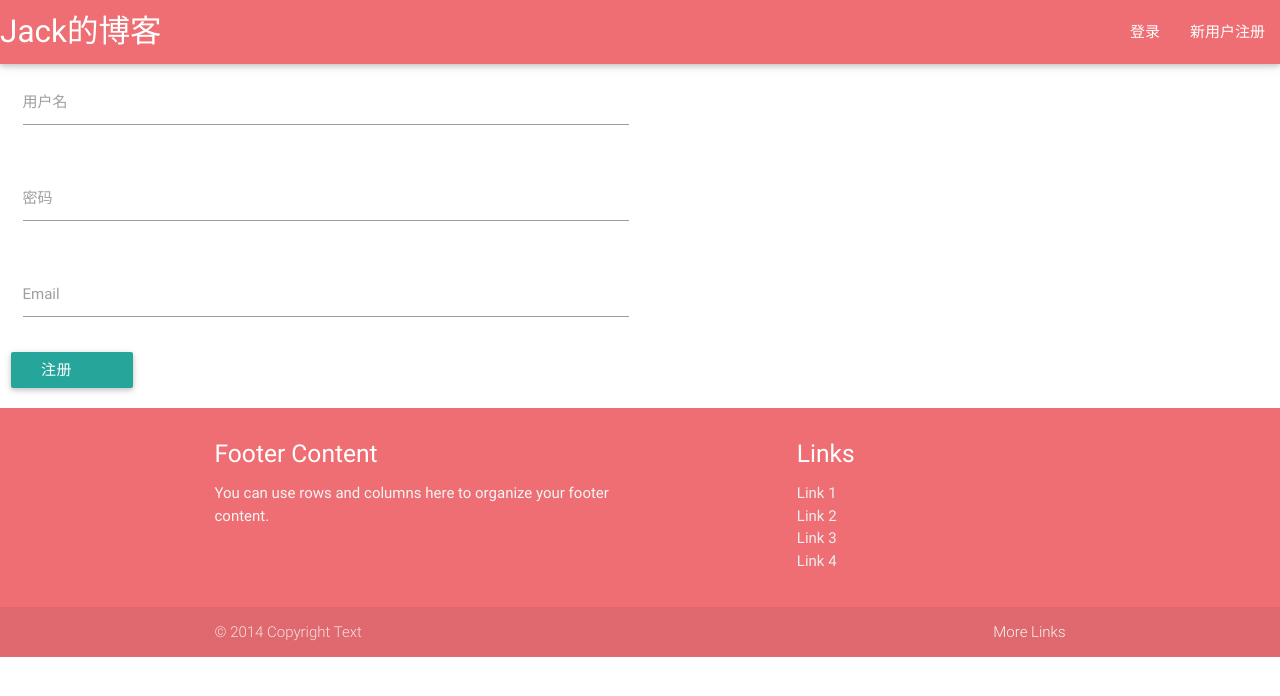
After one commit to Chouzhou/MyselfBlog, a Django app: page /register/ in a window 1280 px wide. The commit adds this page. Shown: the top 696 px of the page. Run offline with Django 3.2, Linux system fonts and the light colour scheme; some libraries are stand-ins or nearby versions; some web fonts are replaced.

Commit message:
初步完成登录，注册

```diff
--- a/Social_Blog/__init__.py
+++ b/Social_Blog/__init__.py
@@ -0,0 +1,4 @@
+# -*- coding:utf-8 -*-
+# 导入pymysql链接数据库
+import pymysql
+pymysql.install_as_MySQLdb()
--- a/Social_Blog/urls.py
+++ b/Social_Blog/urls.py
@@ -1,3 +1,4 @@
+# -*- coding:utf-8 -*-
 """Social_Blog URL Configuration
 
 The `urlpatterns` list routes URLs to views. For more information please see:
@@ -15,8 +16,12 @@ Including another URLconf
 """
 from django.conf.urls import url
 from django.contrib import admin
-from blog.views import index
+from blog.views import index, login_form, register_form, login, register
 urlpatterns = [
     url(r'^admin/', admin.site.urls),
     url(r'^$', index),
+    url(r'^login_form/', login_form, name='login_form'),
+    url(r'^register_form/', register_form, name='register_form'),
+    url(r'^login/', login, name='login'),
+    url(r'^register/', register, name='register'),
 ]
--- /dev/null
+++ b/blog/forms.py
@@ -0,0 +1,2 @@
+# -*-coding:utf-8 -*-
+from django import forms
--- a/blog/views.py
+++ b/blog/views.py
@@ -1,7 +1,54 @@
-from django.shortcuts import render
-from django.http import HttpResponse
+# -*- coding:utf-8 -*-
+from django.shortcuts import render, render_to_response
+from django.http import HttpResponse, HttpResponseRedirect
+# 额外需要导入的模块
+# 视图函数中给render_to_response增加一个参数:context_instance=RequestContext(request)
+from django.template import RequestContext
+from blog.models import User
+# from django.views.decorators.csrf import csrf_protect
 # Create your views here.
+
+# 主页
 
 
 def index(request):
-    return render(request, 'index.html')
+    return render_to_response('index.html')
+    # , {'user': request.session['user']})
+# 登陆
+
+
+def login_form(request):
+    return render(request, 'login.html')
+
+
+# @csrf_protect
+def login(request):
+    if request.method == 'POST':
+        user = User.objects.filter(username=request.POST[
+                                   'username'], password=request.POST['password'])
+        # print(user.)
+        if not user:
+            return HttpResponseRedirect('/login_form/', {'error': '密码错误或者用户名错误'})
+        request.session['username'] = request.POST['username']
+        return HttpResponseRedirect('/')
+    return render_to_response('login.html', context_instance=RequestContext(request))
+# 注册
+
+
+def register_form(request):
+    return render(request, 'register.html')
+
+
+def register(request):
+    if request.method == 'POST':
+        username = request.POST['username']
+        password = request.POST['password']
+        # email = request.POST['email']
+        print(username, password)
+        user = User(username=username,
+                    password=password,
+                    # email=email,
+                    )
+        user.save()
+        return HttpResponseRedirect('/login/')
+    return render_to_response('register.html')
--- a/requirements.txt
+++ b/requirements.txt
@@ -1 +1,3 @@
 Django==1.10
+django-materializecss-form==1.0.1
+PyMySQL==0.7.7
--- a/templates/base.html
+++ b/templates/base.html
@@ -1,7 +1,10 @@
 {% load staticfiles %}
 <!DOCTYPE html>
 <html>
-    <head>
+    {% block head %}
+        <title>
+            {% block title %}{% endblock %}
+        </title>
         <!--Import materialize.css-->
         <link type="text/css" rel="stylesheet" href="{% static 'css/materialize.min.css' %}" media="screen,projection"/>
         <style type="text/css">
@@ -28,9 +31,8 @@
         <!-- <link href="https://fonts.googleapis.com/icon?family=Material+Icons" rel="stylesheet"> -->
         <!--Let browser know website is optimized for mobile-->
         <meta name="viewport" content="width=device-width, initial-scale=1.0, maximum-scale=1.0, user-scalable=no"/>
-    </head>
-
-    <body>
+    {% endblock %}
+    {% block navbar %}
         <nav>
             <div class="nav-wrapper">
                 <a href="#!" class="brand-logo">Jack的博客</a>
@@ -38,6 +40,7 @@
                     <i class="mdi-navigation-menu"></i>
                 </a>
                 <!-- 下拉选项 -->
+                {% if user.is_authenticated%}
                     <ul id="dropdown1" class="dropdown-content">
                         <li>
                             <a href="#!">one</a>
@@ -52,21 +55,24 @@
                     </ul>
                     <div class="nav-wrapper">
                         <ul class="right hide-on-med-and-down">
-                        <!-- <li>
-                        <a href="sass.html">Sass</a>
-                    </li>
                             <li>
-                        <a href="badges.html">Components</a>
-                    </li>
-                    <li>
-                        <a href="collapsible.html">Javascript</a>
-                    </li> -->
-                        <li>
-                            <a class="dropdown-button" href="#!" data-activates="dropdown1">个人信息<i class="mdi-navigation-arrow-drop-down right"></i>
+                                <a class="dropdown-button" href="#!" data-activates="dropdown1">{{user.username}}
+                                    <i class="mdi-navigation-arrow-drop-down right"></i>
                                 </a>
                             </li>
                         </ul>
                     </div>
+                {% else %}
+                    <div class="nav-wrapper">
+                        <ul id="nav-mobile" class="right hide-on-med-and-down">
+                            <li>
+                                <a href="{% url 'login_form' %}">登录</a>
+                            </li>
+                            <li>
+                                <a href="{% url 'register_form' %}">新用户注册</a>
+                            </li>
+                        </div>
+                    {% endif %}
                     <ul class="side-nav" id="mobile-demo">
                         <li>
                             <a href="sass.html">Sass</a>
@@ -83,6 +89,7 @@
                     </ul>
                 </div>
             </nav>
+        {% endblock %}
         {% block content %}{% endblock %}
         <footer class="page-footer" id="footer">
             <div class="container">
@@ -124,5 +131,4 @@
             $(".button-collapse").sideNav();
             $(".dropdown-button").dropdown();
         </script>
-    </body>
     </html>
--- /dev/null
+++ b/templates/register.html
@@ -0,0 +1,31 @@
+{% extends 'base.html' %}
+{% load staticfiles %}
+{% block title %}注册{% endblock %}
+{% block content %}
+    <div class="row">
+        <form class="col s12" method="post" action='/register/'>
+            {% csrf_token %}
+            <div class="row">
+                <div class="input-field col s6">
+                    <input id="username" type="text" class="validate" length="30" name="username">
+                    <label for="last_name">用户名</label>
+                </div>
+            </div>
+            <div class="row">
+                <div class="input-field col s6">
+                    <input id="password" type="password" class="validate" name="password">
+                    <label for="password">密码</label>
+                </div>
+            </div>
+            <div class="row">
+                <div class="input-field col s6">
+                    <input id="email" type="email" class="validate" name="email">
+                    <label for="email">Email</label>
+                </div>
+            </div>
+            <button class="btn waves-effect waves-light" type="submit" name="action">注册
+                <i class="mdi-content-send right"></i>
+            </button>
+        </form>
+    </div>
+{% endblock %}
```
Also changed, not shown: Social_Blog/settings.py (+6 -2 lines), blog/models.py (+7 -0 lines), templates/index.html (+8 -1 lines), templates/login.html (added, +39 -0 lines), blog/migrations/0001_initial.py (added), db.sqlite3 (deleted). Lines whose indentation alone changed are shown as unchanged.
